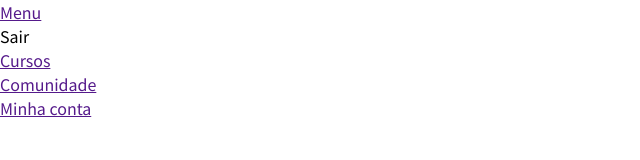
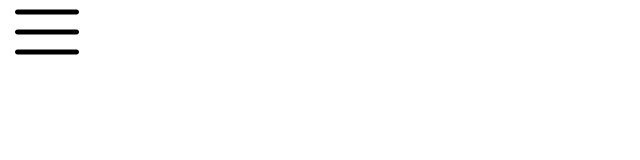
Before and after one commit to brunoliimas/menuHamburger, a plain HTML site: page index.html in a window 1280 px wide. Shown: the whole page, without its empty margins (0-640 px from the left). Drawn offline with Linux system fonts and the light colour scheme.

Commit message:
Finalizando o projeto

```diff
--- a/css/btnMenu.css
+++ b/css/btnMenu.css
@@ -0,0 +1,16 @@
+.btnMenu{
+   display: block;
+   background-size: contain;
+   background-repeat: no-repeat;
+   background-position: 15px center;
+   text-indent: -9999px;
+   padding: 20px 15px;
+}
+.btnMenu_open{
+   background-image: url(../img/menu-cinza.svg);
+
+}
+.btnMenu_close{
+   background-color: #747c81;
+   background-image: url(../img/menu-branco.svg);
+}
--- a/css/menu.css
+++ b/css/menu.css
@@ -0,0 +1,23 @@
+.menu {
+   position: absolute;
+   top: 0;
+   left: 0;
+   width: 100%;
+   transform: translateX(-100%);
+   transition: transform 300ms linear;
+}
+
+.menu_open {
+   transform: translateX(0);
+}
+
+.menu-item {
+   padding: 20px 15px;
+   border: 1px solid #747c8130;
+}
+
+.menu-item-action {
+   color: #747c81;
+   text-transform: uppercase;
+   font-size: 12px;
+}
--- a/css/reset.css
+++ b/css/reset.css
@@ -1,9 +1,17 @@
-*{
+* {
    margin: 0;
    padding: 0;
    border: none;
 }
-body{
+
+body {
    font-family: 'Noto Sans JP', sans-serif;
+}
 
+ul, ol, li {
+   list-style: none;
 }
+
+a {
+   text-decoration: none;
+}
--- a/index.html
+++ b/index.html
@@ -5,9 +5,9 @@
    <meta name="viewport" content="width=device-width, initial-scale=1.0">
 
    <!-- CSS -->
+   <link rel="stylesheet" href="css/btnMenu.css">
    <link rel="stylesheet" href="css/reset.css">
    <link rel="stylesheet" href="css/menu.css">
-   <link rel="stylesheet" href="css/btnMenu.css">
 
    <!-- FONTES -->
    <link href="https://fonts.googleapis.com/css2?family=Noto+Sans+JP&display=swap" rel="stylesheet">
@@ -15,7 +15,7 @@
 </head>
 <body>
    <nav class="wrap-menu">
-      <a href="" class="btnMenu btnMenu_open">Menu</a>
+      <a href="#menu" class="btnMenu btnMenu_open">Menu</a>
 
       <ul id="menu" class="menu">
          <li class="btnMenu btnMenu_close">Sair</li>
--- a/js/btnMenu.js
+++ b/js/btnMenu.js
@@ -0,0 +1,10 @@
+const $menu = document.querySelector(".menu")
+const $btnMenuOpen = document.querySelector(".btnMenu_open");
+const $btnMenuClose = document.querySelector(".btnMenu_close");
+
+$btnMenuOpen.addEventListener('click', function () {
+   $menu.classList.add('menu_open')
+})
+$btnMenuClose.addEventListener('click', function () {
+   $menu.classList.remove('menu_open')
+})
```
Also changed, not shown: img/menu-branco.svg (added), img/menu-cinza.svg (added), img/menu.png (added).
